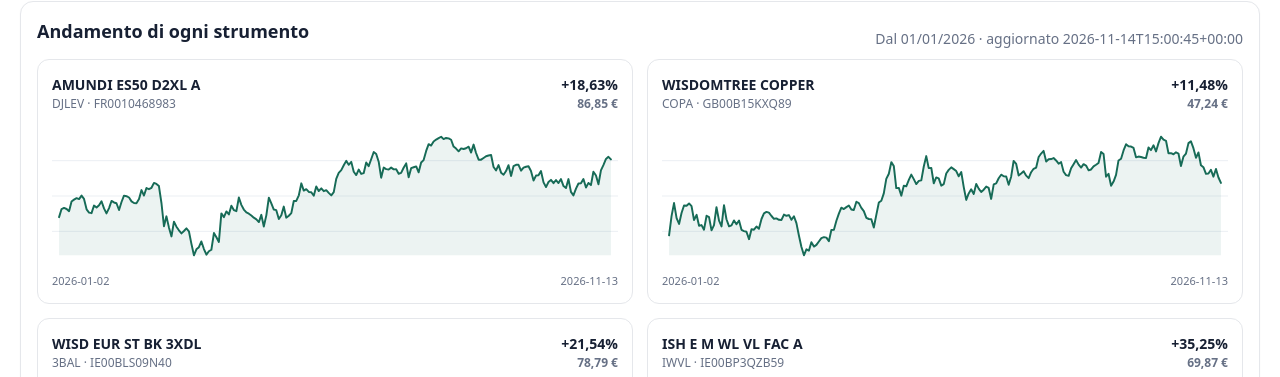
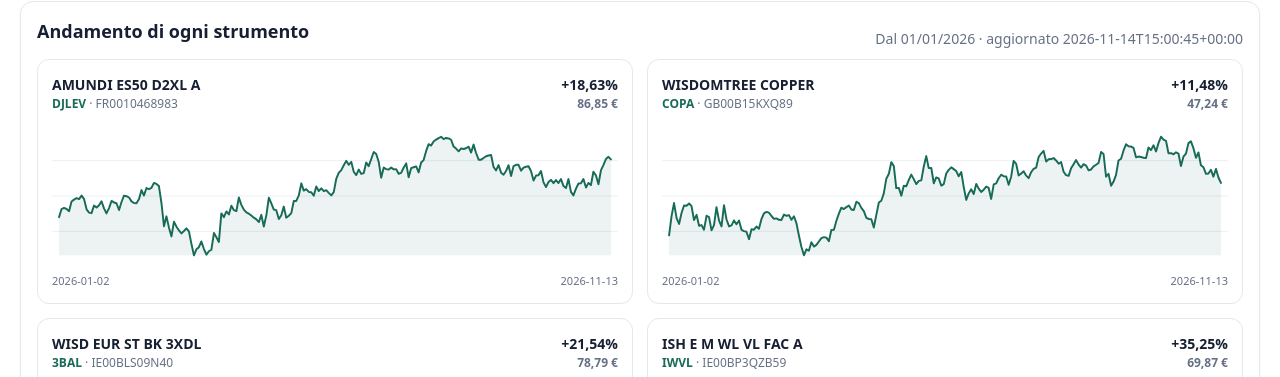
Before and after one commit to Giorgiogoldoni/TAX-ETP-MANAGER, a plain HTML site: page index.html in a window 1280 px wide. Shown: the part 315-692 px from the top of the page. Drawn offline with Linux system fonts and the light colour scheme.

Commit message:
Link each ticker to its detailed technical chart

```diff
--- a/index.html
+++ b/index.html
@@ -16,7 +16,7 @@ table{width:100%;border-collapse:collapse;font-size:13px;min-width:800px}th,td{t
 .pill{display:inline-block;border-radius:30px;padding:3px 8px;font-size:12px;background:#f2f4f7}.good{color:var(--good)}.bad{color:var(--bad)}.empty{text-align:center;color:var(--muted);padding:22px}
 .two{display:grid;grid-template-columns:1fr 1fr;gap:15px}.charts{display:grid;grid-template-columns:repeat(2,minmax(0,1fr));gap:14px}
 .chart-card{background:#fff;border:1px solid var(--line);border-radius:12px;padding:14px;min-width:0}
-.chart-head{display:flex;justify-content:space-between;gap:12px;align-items:flex-start}.chart-title{font-weight:650;font-size:14px}.chart-meta{font-size:12px;color:var(--muted)}.chart-value{text-align:right;font-weight:700;font-variant-numeric:tabular-nums}
+.chart-head{display:flex;justify-content:space-between;gap:12px;align-items:flex-start}.chart-title{font-weight:650;font-size:14px}.ticker-link{color:#176b57;text-decoration:none;font-weight:750}.ticker-link:hover{text-decoration:underline}.chart-meta{font-size:12px;color:var(--muted)}.chart-value{text-align:right;font-weight:700;font-variant-numeric:tabular-nums}
 .chart{width:100%;height:150px;display:block;margin-top:8px;overflow:visible}.chart-grid{stroke:#e9edf2;stroke-width:1}.chart-line{fill:none;stroke:#176b57;stroke-width:2.2;stroke-linecap:round;stroke-linejoin:round}.chart-area{fill:#176b57;opacity:.08}
 .chart-foot{display:flex;justify-content:space-between;color:var(--muted);font-size:11px;margin-top:2px}
 .hint{font-size:12px;margin-top:10px}footer{color:var(--muted);font-size:12px;margin-top:22px}
@@ -74,13 +74,13 @@ function sparkline(points){
   rows.forEach(x=>{
    const div=document.createElement('article');div.className='chart-card';
    const change=x.fromStart;
-   div.innerHTML='<div class="chart-head"><div><div class="chart-title">'+esc(x.raw_name)+'</div><div class="chart-meta">'+esc(x.ticker||'ISIN da identificare')+' · '+esc(x.isin||'')+'</div></div><div class="chart-value">'+pct(change)+'<div class="chart-meta">'+(x.last?euro(x.last.close):'Serie assente')+'</div></div></div>'+sparkline(x.series)+'<div class="chart-foot"><span>'+(x.first?x.first.date:'—')+'</span><span>'+(x.last?x.last.date:'—')+'</span></div>';
+   div.innerHTML='<div class="chart-head"><div><div class="chart-title">'+esc(x.raw_name)+'</div><div class="chart-meta">'+(x.ticker?'<a class="ticker-link" href="./chart.html?ticker='+encodeURIComponent(x.ticker)+'">'+esc(x.ticker)+'</a>':'ISIN da identificare')+' · '+esc(x.isin||'')+'</div></div><div class="chart-value">'+pct(change)+'<div class="chart-meta">'+(x.last?euro(x.last.close):'Serie assente')+'</div></div></div>'+sparkline(x.series)+'<div class="chart-foot"><span>'+(x.first?x.first.date:'—')+'</span><span>'+(x.last?x.last.date:'—')+'</span></div>';
    charts.appendChild(div);
   });
   const body=$('portfolio');body.replaceChildren();
   rows.forEach(x=>{
    const tr=document.createElement('tr'),vals=[x.raw_name,x.isin||'Da identificare',x.quantity,euro(x.average_cost),x.last?euro(x.last.close):'—',Number.isFinite(x.value)?euro(x.value):'—',Number.isFinite(x.pnl)?euro(x.pnl):'—',pct(x.fromStart)];
-   vals.forEach((v,j)=>{const td=document.createElement('td');td.textContent=v;if(j===6)td.className=x.pnl>=0?'good':'bad';tr.appendChild(td)});body.appendChild(tr);
+   vals.forEach((v,j)=>{const td=document.createElement('td');if(j===0&&x.ticker){td.innerHTML='<a class="ticker-link" href="./chart.html?ticker='+encodeURIComponent(x.ticker)+'">'+esc(x.ticker)+'</a><div class="chart-meta">'+esc(x.raw_name)+'</div>'}else td.textContent=v;if(j===6)td.className=x.pnl>=0?'good':'bad';tr.appendChild(td)});body.appendChild(tr);
   });
   const failed=rows.filter(x=>!x.last);
   $('coverage').textContent=valued.length+' posizioni valorizzate su '+rows.length+'. '+(failed.length?'Serie mancanti: '+failed.map(x=>x.raw_name).join('; '):'Tutte le posizioni hanno una serie.');
```
